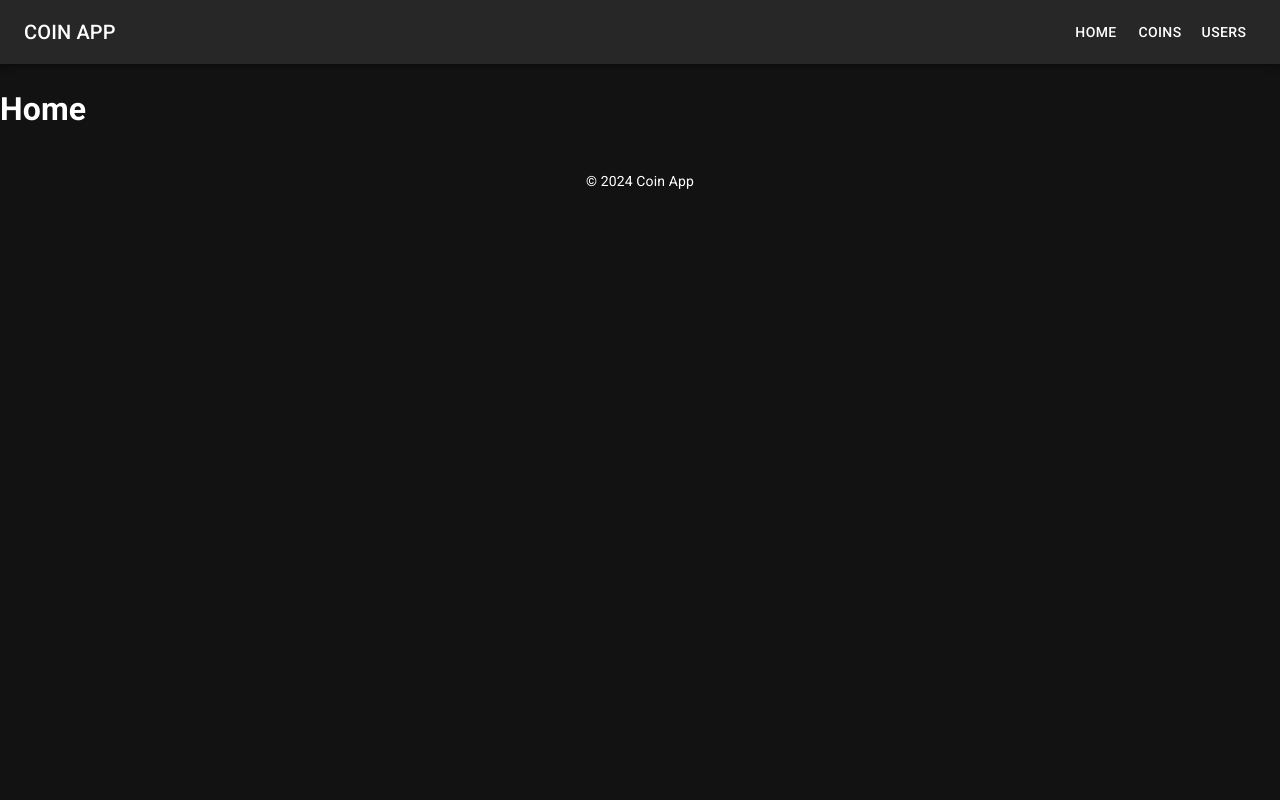
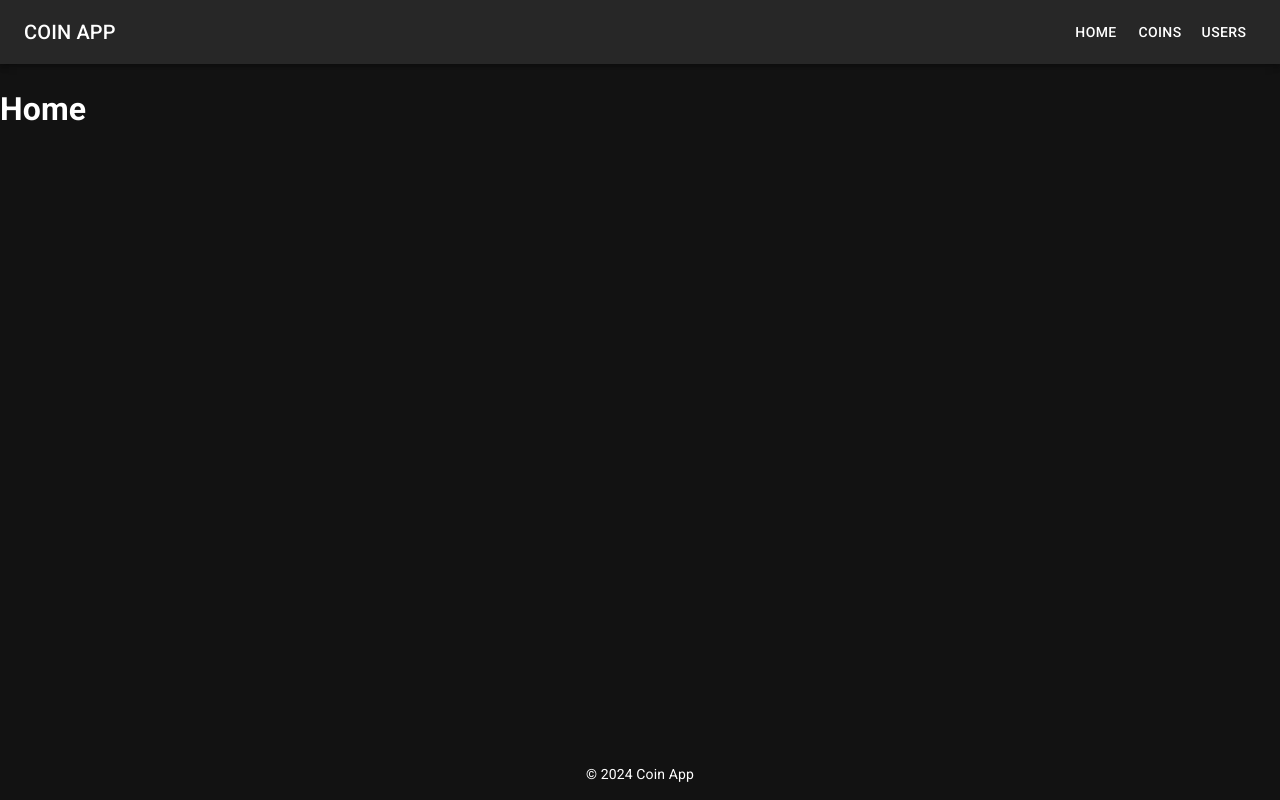
Before and after one commit to christo3carrasco/coin-app, a React (Vite) app: page / in a window 1280 px wide. Built offline with nearby package versions, Linux system fonts and the light colour scheme.

Commit message:
feat: add main layout

```diff
--- a/src/layouts/MainLayout.jsx
+++ b/src/layouts/MainLayout.jsx
@@ -1,12 +1,15 @@
+import { Box } from "@mui/material";
 import { Footer, Header } from "../components";
 
 // eslint-disable-next-line react/prop-types
 export const MainLayout = ({ children }) => {
   return (
-    <div>
+    <Box display="flex" flexDirection="column" minHeight="100vh">
       <Header />
-      <main>{children}</main>
+      <Box component="main" flexGrow={1}>
+        {children}
+      </Box>
       <Footer />
-    </div>
+    </Box>
   );
 };
```
